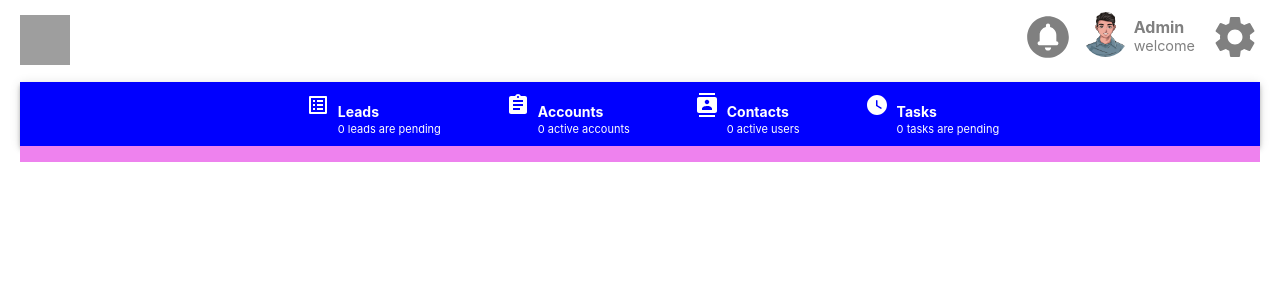
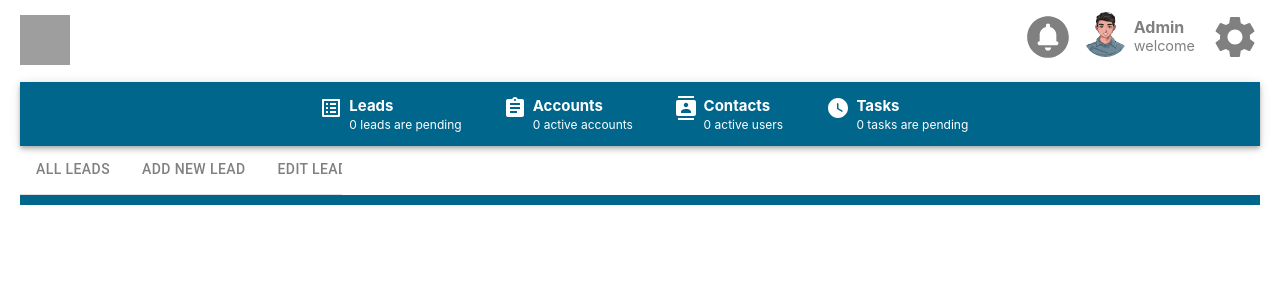
Before and after one commit to NRLajai/sample_project, a React (Create React App) app in the folder frontend/: page / in a window 1280 px wide. Shown: the top 300 px of the page. Built offline with nearby package versions, Linux system fonts and the light colour scheme; grey boxes are pictures that could not be loaded.

Commit message:
working on fronten tabs

```diff
--- /dev/null
+++ b/frontend/_main.scss
@@ -0,0 +1,2 @@
+$subnavColor: #00668c;
+$subnavHover: #00BFFF;
--- a/frontend/package.json
+++ b/frontend/package.json
@@ -6,6 +6,7 @@
     "@emotion/react": "^11.11.4",
     "@emotion/styled": "^11.11.5",
     "@mui/icons-material": "^5.15.15",
+    "@mui/lab": "^5.0.0-alpha.170",
     "@mui/material": "^5.15.15",
     "@testing-library/jest-dom": "^5.17.0",
     "@testing-library/react": "^13.4.0",
--- a/frontend/src/App.js
+++ b/frontend/src/App.js
@@ -1,8 +1,8 @@
-import "./App.css";
+import "./App.scss";
 import React from "react";
 import NavBar from "./components/NavBar/NavBar";
 import SubNavbar from "./components/SubNavbar/SubNavbar";
-import MainCard from "./components/MainCard";
+import MainCard from "./components/MainCard/MainCard";
 import Test from "./components/Test/test";
 
 const App = () => {
@@ -12,7 +12,7 @@ const App = () => {
         <main className="container">
           <NavBar />
           <SubNavbar />
-          {/* <MainCard /> */}
+          <MainCard />
           <div className="footer-style"></div>
         </main>
       </body>
--- a/frontend/src/App.css
+++ b/frontend/src/App.scss
@@ -1,3 +1,5 @@
+@import "main";
+
 .App {
   text-align: center;
 }
@@ -43,10 +45,10 @@ main.container {
 }
 
 .footer-style {
-  background-color: violet;
-  padding: 8px 0px 8px 0px;
+  background-color: $subnavColor;
+  padding: 5px 0px 5px 0px;
   margin-bottom: 0px;
   max-width: 100%;
-  max-height: 18px;
+  max-height: 12px;
   justify-content: end;
 }
--- a/frontend/src/components/MainCard.jsx
+++ /dev/null
@@ -1,8 +0,0 @@
-import React from "react";
-
-
-const MainCard = () => {
-    return ( <p>Hello world</p> );
-}
-
-export default MainCard;
--- /dev/null
+++ b/frontend/src/components/MainCard/MainCard.jsx
@@ -0,0 +1,74 @@
+import React from "react";
+import { useState } from "react";
+import Box from "@mui/material/Box";
+import Tab from "@mui/material/Tab";
+import TabContext from "@mui/lab/TabContext";
+import TabList from "@mui/lab/TabList";
+import TabPanel from "@mui/lab/TabPanel";
+
+import "./MainCard.scss";
+
+const MainCard = () => {
+  const [value, setValue] = useState("one");
+  const [TabLink, setTabLink] = useState([
+    {
+      text: "All leads",
+      tabValue: 1,
+    },
+    {
+      text: "Add new lead",
+      tabValue: 2,
+    },
+    {
+      text: "Edit lead",
+      tabValue: 3,
+    },
+  ]);
+
+  const [TabPanelData, setTabPanelData] = useState([
+    {
+      text: "Item One",
+      route: "/leads",
+      tabValue: "1",
+    },
+    {
+      text: "Item Two",
+      tabValue: "2",
+    },
+    {
+      text: "Item Three",
+      route: "/edit-lead",
+      tabValue: "3",
+    },
+  ]);
+
+  const handleChange = (event, newValue) => {
+    setValue(newValue);
+  };
+
+  return (
+    <>
+      <Box sx={{ width: "26%" }}>
+        <TabContext value={value}>
+          <Box sx={{ borderBottom: 1, borderColor: "divider" }}>
+            <TabList onChange={handleChange} aria-label="lab API tabs example">
+              {TabLink.map((tab) => (
+                <Tab
+                  className="new-tab"
+                  key={tab.text}
+                  value={tab.tabValue}
+                  label={tab.text}
+                />
+              ))}
+            </TabList>
+          </Box>
+          {TabPanelData.map((PanelData) => (
+            <TabPanel value={PanelData.tabValue}>{PanelData.text}</TabPanel>
+          ))}
+        </TabContext>
+      </Box>
+    </>
+  );
+};
+
+export default MainCard;
--- /dev/null
+++ b/frontend/src/components/MainCard/MainCard.scss
@@ -0,0 +1,14 @@
+@mixin tabstyle {
+  background-color: white;
+}
+
+.new-tab {
+  background-color: #cccbc8;
+  color: grey !important;
+  border-style: none;
+}
+
+.new-tab:hover,
+.new-tab:active {
+  @include tabstyle;
+}
--- a/frontend/src/components/SubNavbar/SubNavbar.jsx
+++ b/frontend/src/components/SubNavbar/SubNavbar.jsx
@@ -37,39 +37,17 @@ const SubNavbar = () => {
     },
   ]);
 
-  // const subnavStyle = {
-  //   display: "inline-block",
-  //   textDecoration: "none",
-  //   backgroundColor: "green",
-  //   padding: "0px 40px 0px 40px",
-  //   color: "white",
-  //   fontSize: "15px",
-  //   position: "relative",
-  // };
-
-  // const linkStyle = {
-  //   width: "15px",
-  //   height: "15px",
-  //   borderRadius: "50%",
-  //   paddingRight: "5px",
-  // };
-
-  // const linkfontStyle = {
-  //   fontSize: "8px",
-  //   fontWeight: "bold",
-  // };
-
   return (
     <>
       <Box sx={{ flexGrow: 1 }}>
         <AppBar className="appbar" position="static">
           <Toolbar className="flex-container toolbar">
             {columns.map((navlink) => (
-              <div className="Subnavlinks">
+              <div key={navlink.title} className="Subnavlinks">
                 {navlink.img}
-                <div className="subnavlink-text">
-                  <b className="linktitle">{navlink.title}</b>
-                  <span className="spantext">
+                <div>
+                  <b>{navlink.title}</b>
+                  <span>
                     {navlink.count} {navlink.text}
                   </span>
                 </div>
@@ -78,60 +56,6 @@ const SubNavbar = () => {
           </Toolbar>
         </AppBar>
       </Box>
-
-      {/* <Navbar
-        expand="lg"
-        className="bg-body-tertiary"
-        style={{
-          backgroundColor: "red",
-          maxWidth: "100%",
-          marginLeft: "2.5%",
-          marginRight: "2.5%",
-          height: "70px",
-          display: "flex",
-          justifyContent: "center",
-        }}
-      >
-        <Container>
-          <Navbar.Collapse id="basic-navbar-nav">
-            <Nav className="me-auto d-flex justify-content-center">
-
-              <Nav.Link href="/leads" style={useStyle}>
-                <div className="d-inline-flex">
-                  <ListAltIcon style={linkStyle} />
-                  <b>Leads</b>
-                  <p style={linkfontStyle}>12 leads are pedning</p>
-                </div>
-              </Nav.Link>
-
-              <Nav.Link href="/accounts" style={useStyle}>
-                <div className="d-inline-flex">
-                  <AssignmentIcon style={linkStyle} />
-                  <b>Accounts</b>
-                  <p style={linkfontStyle}>10 active accounts</p>
-                </div>
-              </Nav.Link>
-
-              <Nav.Link href="/contacts" style={useStyle}>
-                <div className="d-inline-flex">
-                  <ContactsIcon style={linkStyle} />
-                  <b>Contacts</b>
-                  <p style={linkfontStyle}>10 active users</p>
-                </div>
-              </Nav.Link>
-
-              <Nav.Link href="/tasks" style={useStyle}>
-                <div className="d-inline-flex">
-                  <WatchLaterRoundedIcon style={linkStyle} />
-                  <b>Tasks</b>
-                  <p style={linkfontStyle}>10 tasks are pending</p>
-                </div>
-              </Nav.Link>
-
-            </Nav>
-          </Navbar.Collapse>
-        </Container>
-      </Navbar> */}
     </>
   );
 };
--- a/frontend/src/components/SubNavbar/SubNavbar.scss
+++ b/frontend/src/components/SubNavbar/SubNavbar.scss
@@ -1,49 +1,50 @@
+@import "main";
+
 .Subnavlinks {
   display: inline-block;
   text-decoration: none;
-  padding: 0px 20px 0px 45px;
+  position: fixed;
+  padding-left: 2%;
+  padding-right: 2%;
   color: white;
-  font-size: 15px;
+  font-size: 16px;
   position: relative;
+  display: flex;
+  div {
+    display: inline-flex;
+    flex-direction: column;
+    margin: 0px;
+    padding-left: 5%;
+    b {
+      display: block !important;
+      font-size: 15px;
+      padding-bottom: 1px;
+    }
+    span {
+      padding-top: 1px;
+      display: block !important;
+      font-size: 12px;
+      text-wrap: nowrap;
+    }
+  }
 }
 
-.Subnavlinks {
-  display: block;
+@mixin subnavLinkStyle {
+  border-top-left-radius: 5px;
+  border-top-right-radius: 5px;
+  background-color: $subnavHover;
 }
-
-.Subnavlinks > img {
-  align-items: center;
-  display: inline-flex;
-}
-
-.subnavlink-text {
-  display: inline-flex;
-  flex-direction: column;
-  align-items: flex-start;
-  margin: 0px;
-  padding: 0px 0px 0px 8px;
-}
-
-.linktitle {
-  display: block !important;
-  font-size: 14px;
-  padding-bottom: 1px;
-}
-
-.spantext {
-  padding-top: 1px;
-  display: block !important;
-  font-size: 11px;
+.Subnavlinks:hover {
+  @include subnavLinkStyle;
 }
 
 .toolbar {
   justify-content: center;
-  background-color: blue;
+  background-color: $subnavColor;
   border-style: none;
 }
 
 .appbar {
-  /* background-color: "white"; */
-  background-color: "blue";
-  box-shadow: "none";
+  background-color: white;
+  box-shadow: none;
 }
```
Also changed, not shown: 1 other file (tests, documents, lock files or other folders).
